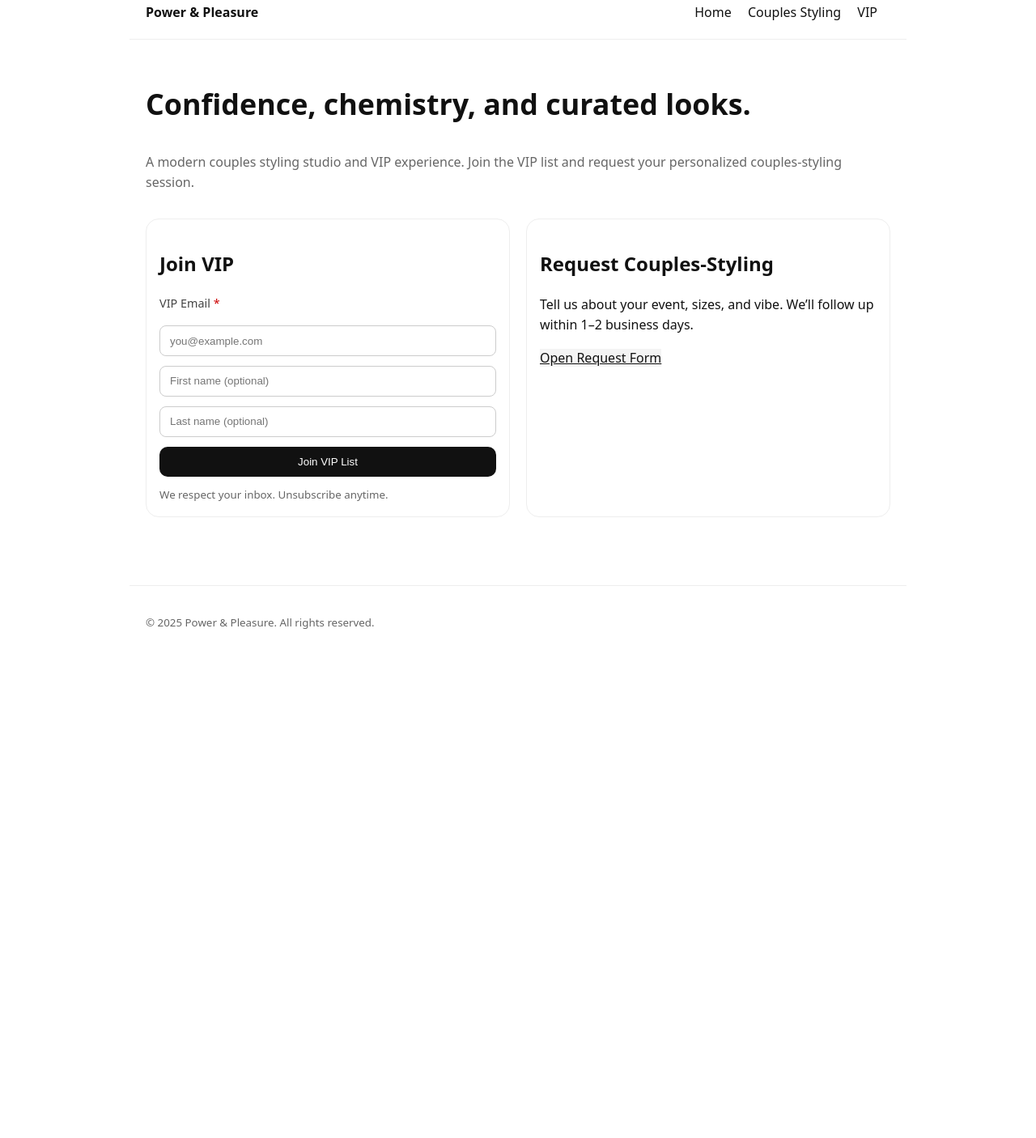
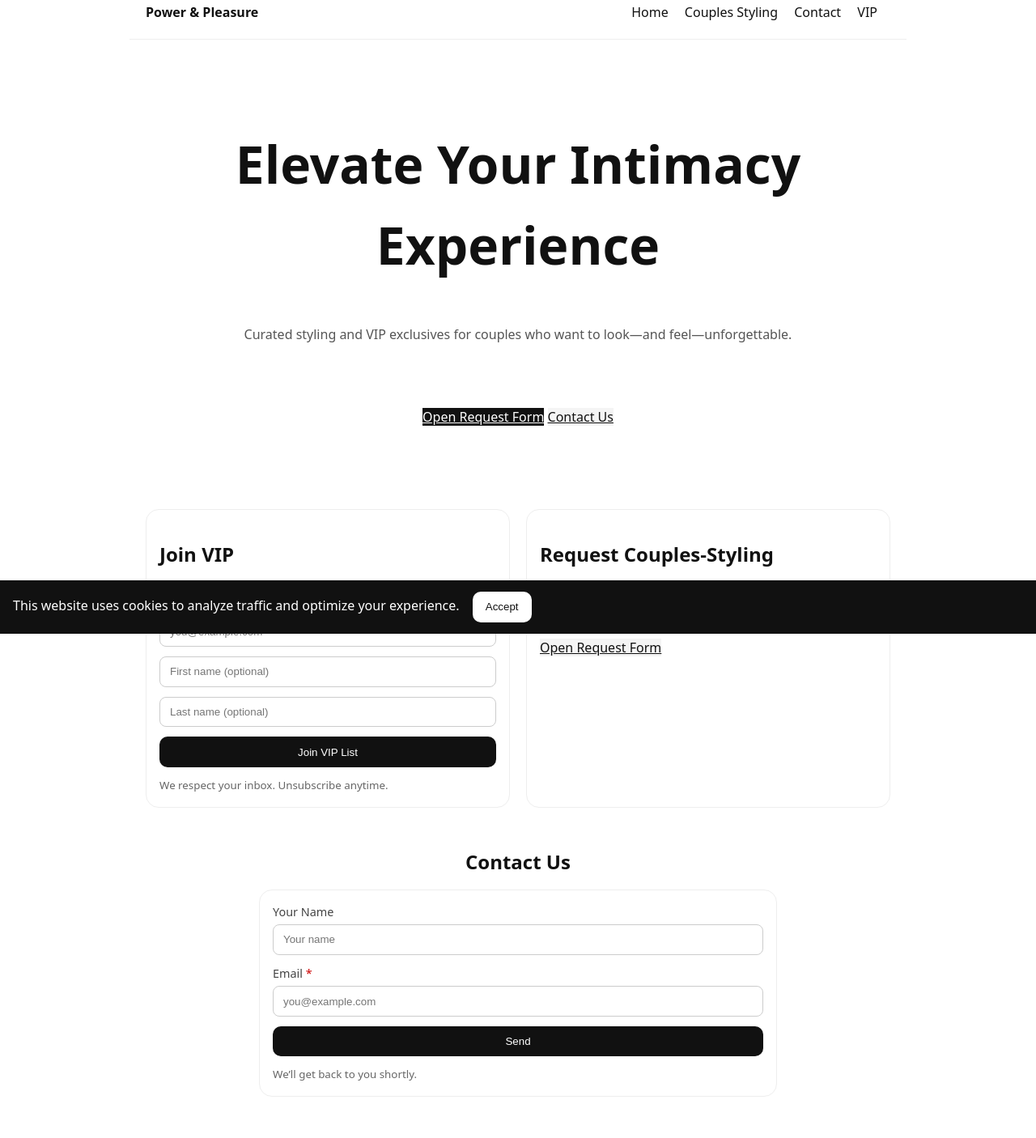
Before and after one commit to PPPower2025/PPPower, a plain HTML site: page PPPower/index.html in a window 1280 px wide. Shown: the part 17-1423 px from the top of the page at 81% size. Before the commit the page ends 817 px from the top, so only its background shows below. Drawn offline with Linux system fonts and the light colour scheme.

Commit message:
style: hero/contact/cookie bar; align couples-styling page with site look

```diff
--- a/PPPower/assets/styles.css
+++ b/PPPower/assets/styles.css
@@ -1,28 +1,75 @@
-
 :root { --max: 960px; font: 16px/1.55 system-ui, -apple-system, Segoe UI, Roboto, Arial, sans-serif; }
 * { box-sizing: border-box; }
 body { margin: 0; color: #111; background: #fff; }
+
 header, main, footer { width: min(100%, var(--max)); margin: 0 auto; padding: 1.25rem; }
 header { display: flex; align-items: center; justify-content: space-between; gap: 1rem; border-bottom: 1px solid #eee; }
 nav a { margin-right: 1rem; text-decoration: none; color: inherit; }
-.hero { display: grid; gap: 1rem; padding: 2rem 0; }
-.hero h1 { font-size: clamp(1.8rem, 2.8vw, 3rem); margin: 0; }
+
+.hero {
+  /* Centered hero to match live site vibe */
+  min-height: 70vh;
+  display: grid;
+  place-items: center;
+  text-align: center;
+  padding: 4rem 1.25rem;
+}
+.hero h1 {
+  font-size: clamp(2.2rem, 6vw, 4rem);
+  margin: 0 0 .5rem;
+}
+.hero .muted { color: #555; max-width: 44rem; margin: 0 auto 1.25rem; }
+
 .grid { display: grid; grid-template-columns: repeat(auto-fit, minmax(280px, 1fr)); gap: 1.25rem; }
 .card { border: 1px solid #eee; border-radius: 16px; padding: 1rem; }
+
+.section { padding: 3rem 1.25rem; }
+.section h2 { text-align: center; margin: 0 0 1rem 0; }
+
+/* Contact card (similar look to .card but sized for form) */
+.contact-card {
+  width: min(100%, 640px);
+  margin: 0 auto;
+  border: 1px solid #eee;
+  border-radius: 16px;
+  padding: 1rem;
+}
+
 form { display: grid; gap: .75rem; }
 input, select, textarea { padding: .65rem .75rem; border: 1px solid #ccc; border-radius: 8px; width: 100%; }
 button { padding: .7rem 1rem; border: 0; border-radius: 10px; cursor: pointer; }
 .btn { background: #111; color: #fff; }
 .btn.secondary { background: #f4f4f4; color: #111; }
+
 small, .muted { color: #666; }
+
 footer { border-top: 1px solid #eee; margin-top: 2rem; padding-top: 2rem; }
+
 .success { background: #f6fff6; border: 1px solid #cce5cc; padding: 1rem; border-radius: 10px; }
+
 label span { display:block; font-size:.9rem; color:#444; margin-bottom:.25rem; }
 .required::after { content:" *"; color:#c00; }
+
+/* Cookie banner */
+.cookiebar {
+  position: fixed;
+  inset: auto 0 0 0;
+  background: #111;
+  color: #fff;
+  padding: .9rem 1rem;
+  display: none; /* toggled via JS */
+  z-index: 999;
+}
+.cookiebar p { margin: 0 .75rem 0 0; display: inline; }
+.cookiebar .btn { background: #fff; color: #111; }
+
+/* Dark mode */
 @media (prefers-color-scheme: dark) {
   body { background: #0b0b0b; color: #f5f5f5; }
-  .card { border-color: #222; }
+  .card, .contact-card { border-color: #222; }
   header, footer { border-color: #222; }
   input, select, textarea { background: #121212; border-color: #333; color: #eee; }
   .btn.secondary { background: #1c1c1c; color: #fff; }
+  .cookiebar { background: #0b0b0b; }
+  .cookiebar .btn { background: #fff; color: #111; }
 }
--- a/PPPower/index.html
+++ b/PPPower/index.html
@@ -1,6 +1,7 @@
 <!doctype html>
 <html lang="en">
 <head>
+  <!-- SEO -->
   <meta charset="utf-8" />
   <meta name="viewport" content="width=device-width, initial-scale=1" />
 
@@ -51,7 +52,6 @@
     }
   }
   </script>
-
 </head>
 <body>
   <header>
@@ -59,26 +59,37 @@
     <nav>
       <a href="/">Home</a>
       <a href="/couples-styling.html">Couples Styling</a>
+      <a href="#contact">Contact</a>
       <a href="#vip">VIP</a>
     </nav>
   </header>
 
   <main>
+    <!-- HERO (centered headline + quick actions) -->
     <section class="hero">
       <!-- Edit this headline below -->
-      <h1>Confidence, chemistry, and curated looks.</h1>
+      <h1>Elevate Your Intimacy Experience</h1>
 
-      <!-- Edit this paragraph below (keep it to 1–2 sentences for best design fit) -->
-      <p class="muted">A modern couples styling studio and VIP experience. Join the VIP list and request your personalized couples-styling session.</p>
+      <!-- Optional subhead: keep to 1–2 sentences -->
+      <p class="muted">Curated styling and VIP exclusives for couples who want to look—and feel—unforgettable.</p>
 
-      <div class="grid">
+      <p>
+        <a class="btn" href="/couples-styling.html">Open Request Form</a>
+        <a class="btn secondary" href="#contact">Contact Us</a>
+      </p>
+
+      <!-- Optional hero image: place a file in /assets/, then update the src below -->
+      <!-- <img src="/assets/hero.jpg" alt="Describe your hero image" /> -->
+    </section>
+
+    <!-- GRID: VIP + Couples cards (kept from your original) -->
+    <section class="grid" aria-label="Lead options">
       <div class="card" id="vip">
         <!-- Edit this section title -->
         <h2>Join VIP</h2>
 
-          <!-- VIP signup form: replace the action URL and you're done -->
-          <!-- VIP signup form (Mailchimp). Paste your audience's form action URL below.
-     To change the button text or labels, edit the text inside the tags. -->
+        <!-- VIP signup form (Mailchimp). Replace the action URL and you're done. -->
+        <!-- To change the button text or labels, edit the text inside the tags. -->
         <form action="REPLACE_WITH_YOUR_MAILCHIMP_ACTION_VIP" method="post" target="_blank" novalidate>
           <!-- This hidden field auto-tags the contact in Mailchimp -->
           <input type="hidden" name="TAGS" value="VIP" />
@@ -104,14 +115,30 @@
         <h2>Request Couples-Styling</h2>
         <p>Tell us about your event, sizes, and vibe. We’ll follow up within 1–2 business days.</p>
 
-          <!-- This button just links to the Couples page; edit text if you'd like -->
+        <!-- This button links to the Couples page; edit text if you'd like -->
         <a class="btn secondary" href="/couples-styling.html">Open Request Form</a>
-        </div>
       </div>
     </section>
 
-    <!-- Optional hero image: place a file in /assets/, then update the src below -->
-    <!-- <img src="/assets/hero.jpg" alt="Describe your hero image" /> -->
+    <!-- CONTACT SECTION (simple; posts to Mailchimp so all leads are centralized) -->
+    <section id="contact" class="section">
+      <h2>Contact Us</h2>
+      <div class="card" style="max-width:640px;margin-inline:auto">
+        <!-- Replace with your Mailchimp audience action URL (can be same as VIP) -->
+        <form action="REPLACE_WITH_YOUR_MAILCHIMP_ACTION_VIP" method="post" target="_blank" novalidate>
+          <input type="hidden" name="TAGS" value="Contact" />
+          <!-- You can edit labels/placeholders; keep the name attributes for Mailchimp fields -->
+          <label><span>Your Name</span>
+            <input name="NAMES" placeholder="Your name" />
+          </label>
+          <label><span class="required">Email</span>
+            <input name="EMAIL" type="email" required placeholder="you@example.com" />
+          </label>
+          <button class="btn" type="submit">Send</button>
+          <small class="muted">We’ll get back to you shortly.</small>
+        </form>
+      </div>
+    </section>
   </main>
 
   <footer>
@@ -119,5 +146,25 @@
     <small>&copy; <span id="year"></span> Power & Pleasure. All rights reserved.</small>
     <script>document.getElementById('year').textContent = new Date().getFullYear();</script>
   </footer>
+
+  <!-- Cookie notice (appears once; hides after Accept) -->
+  <div class="cookiebar" id="cookiebar" style="display:none">
+    <p>This website uses cookies to analyze traffic and optimize your experience.</p>
+    <button class="btn" id="cookieAccept">Accept</button>
+  </div>
+  <script>
+    (function () {
+      try {
+        var accepted = localStorage.getItem('ppp-cookies');
+        var bar = document.getElementById('cookiebar');
+        if (!accepted && bar) bar.style.display = 'block';
+        var btn = document.getElementById('cookieAccept');
+        if (btn) btn.addEventListener('click', function () {
+          localStorage.setItem('ppp-cookies', '1');
+          bar.style.display = 'none';
+        });
+      } catch (e) {}
+    })();
+  </script>
 </body>
 </html>
```
Also changed, not shown: PPPower/couples-styling.html (+29 -3 lines). Lines whose indentation alone changed are shown as unchanged.
